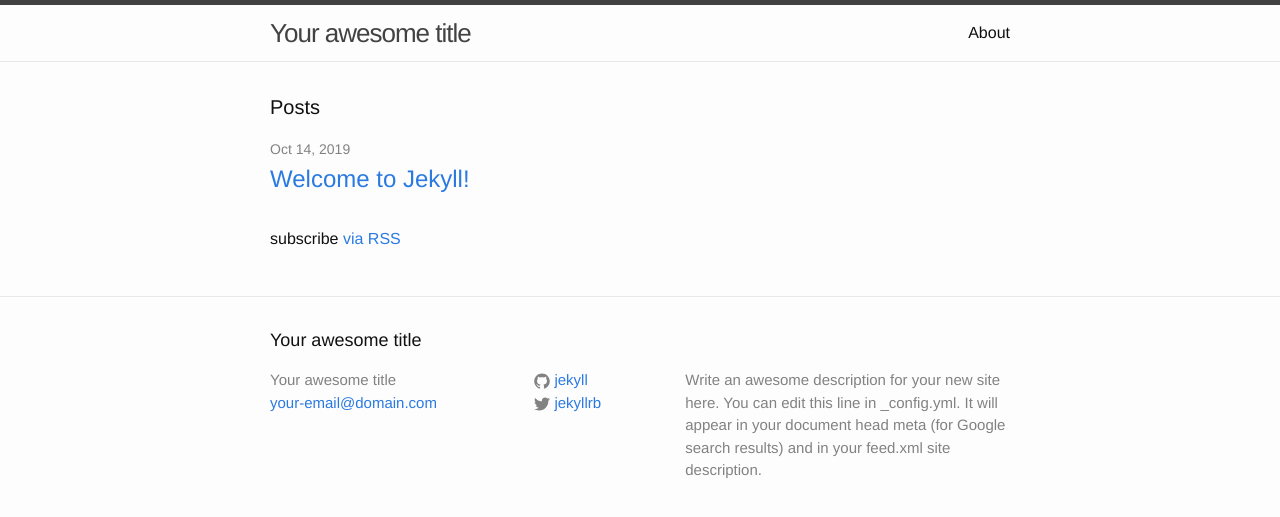
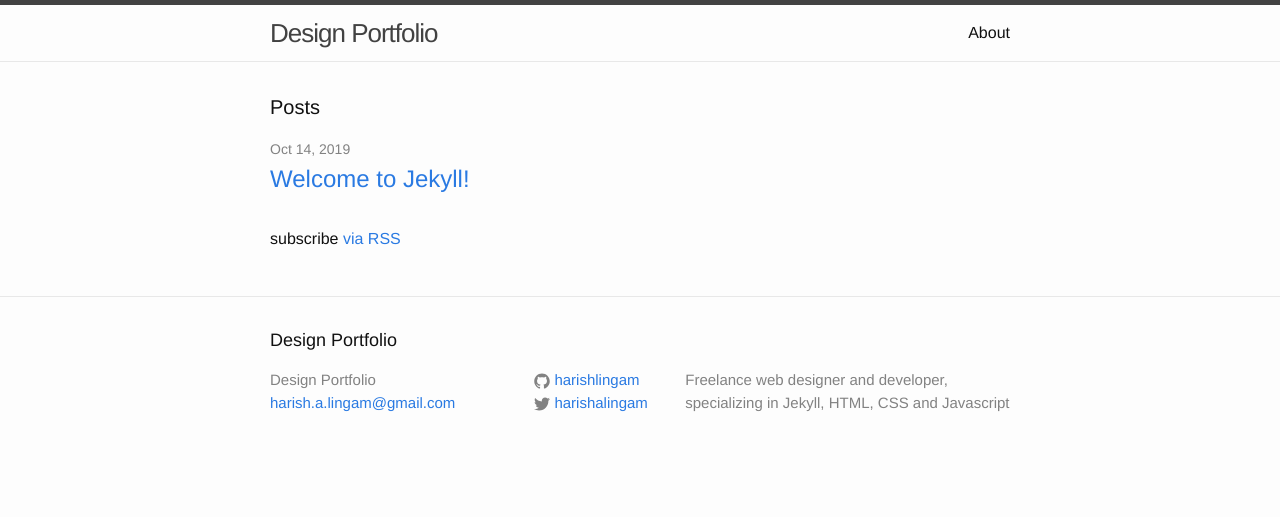
Before and after one commit to harishlingam/designer-portfolio, a Jekyll site: the page built from index.html, in a window 1280 px wide. Shown: the top 517 px of the page. Built offline with Jekyll 4.4.1, drawn with Linux system fonts in a browser that asks for light colours.

Commit message:
Config settings for site

```diff
--- a/_config.yml
+++ b/_config.yml
@@ -6,16 +6,28 @@
 # 'jekyll serve'. If you change this file, please restart the server process.
 
 # Site settings
-title: Your awesome title
-email: your-email@domain.com
+title: Design Portfolio
+email: harish.a.lingam@gmail.com
 description: > # this means to ignore newlines until "baseurl:"
-  Write an awesome description for your new site here. You can edit this
-  line in _config.yml. It will appear in your document head meta (for
-  Google search results) and in your feed.xml site description.
+  Freelance web designer and developer, specializing in Jekyll, HTML, CSS and Javascript
 baseurl: "" # the subpath of your site, e.g. /blog
-url: "http://yourdomain.com" # the base hostname & protocol for your site
-twitter_username: jekyllrb
-github_username:  jekyll
+url: "http://example.com" # the base hostname & protocol for your site
+
+twitter_username: harishalingam
+github_username:  harishlingam
+google_username: harishalingam
+
+permalink: /:categories/:title
+
+links:
+  - title: about
+    url: /about
+  - title: work
+    url: /work
+  - title: articles
+    url: /articles
+  - title: hire me
+    url: /hire-me
 
 # Build settings
 markdown: kramdown
```
